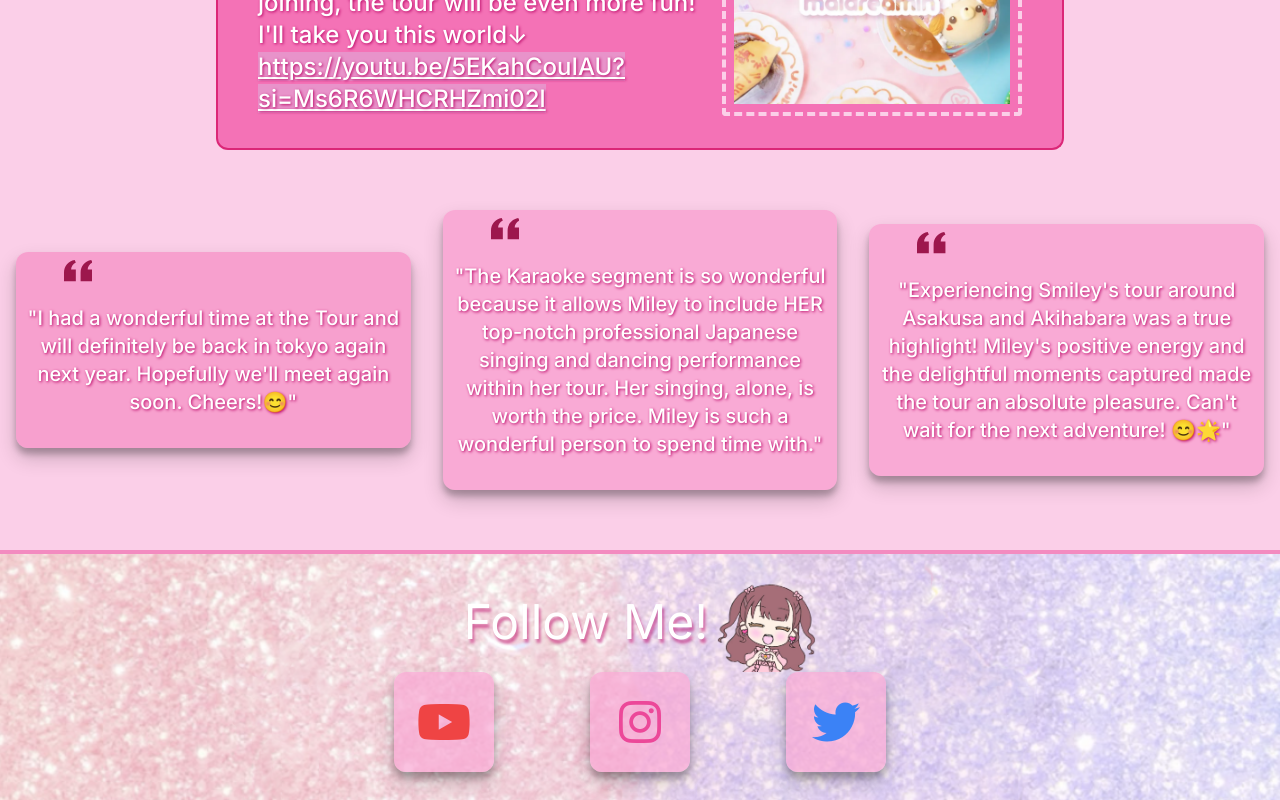
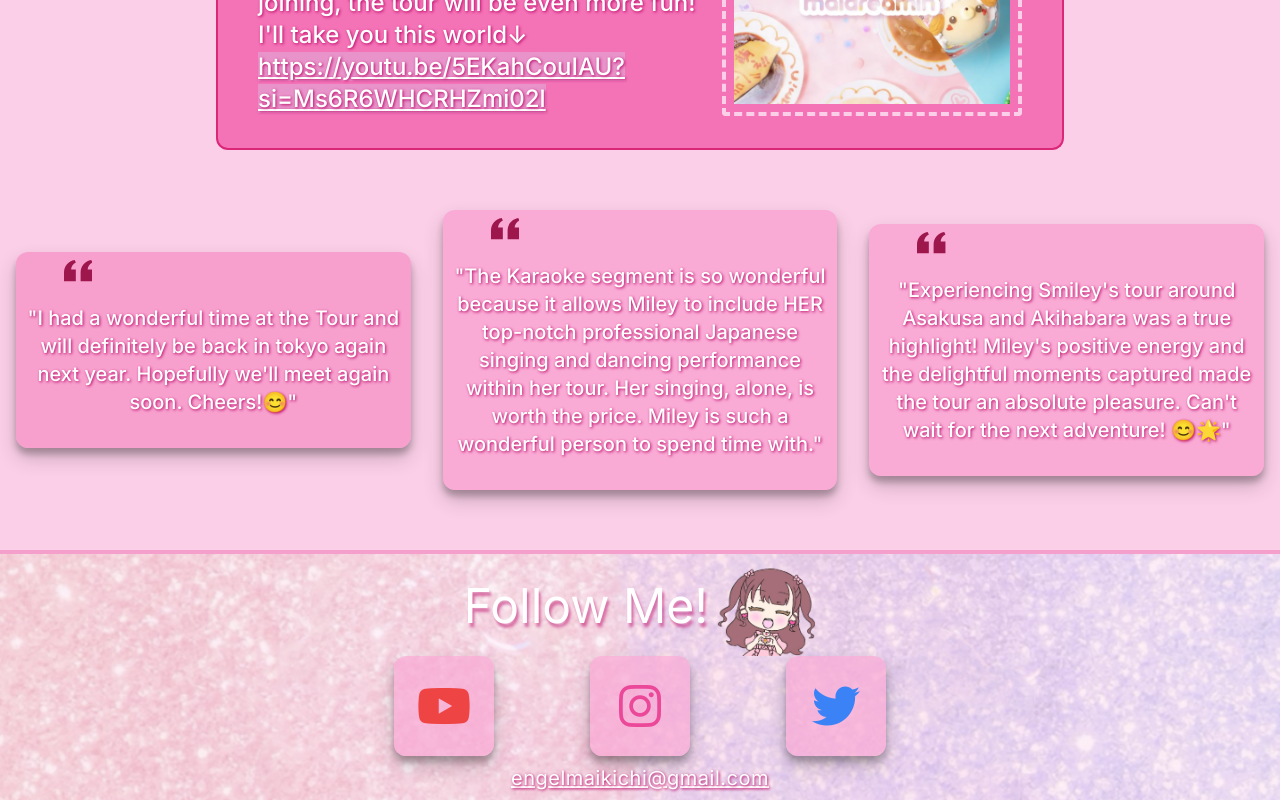
Before and after one commit to brandonrainey/smiley-tours, a Next.js app: page / in a window 1280 px wide. Shown: the part 1846-2646 px from the top of the page. Built offline with nearby package versions, Linux system fonts and the light colour scheme.

Commit message:
small fixes to footer styles

```diff
--- a/components/Footer.tsx
+++ b/components/Footer.tsx
@@ -28,7 +28,7 @@ export default function Footer({ windowWidth }: FooterProps) {
           src="/background-banner.png"
           fill
           alt="bulma image"
-          className="absolute z-0 border-t-4 border-pink-500/50 object-cover"
+          className="absolute z-0 border-t-4 border-pink-500/50 object-cover opacity-70"
         />
       </div>
 
@@ -65,7 +65,7 @@ export default function Footer({ windowWidth }: FooterProps) {
         </a>
       </div>
       <p
-        className="text-white text-xl tracking-wide textShadow underline cursor-copy"
+        className="text-white text-xl tracking-wide textShadow underline cursor-copy py-2 z-30"
         onClick={() => copyToClipboard('engelmaikichi@gmail.com')}
       >
         engelmaikichi@gmail.com
```
